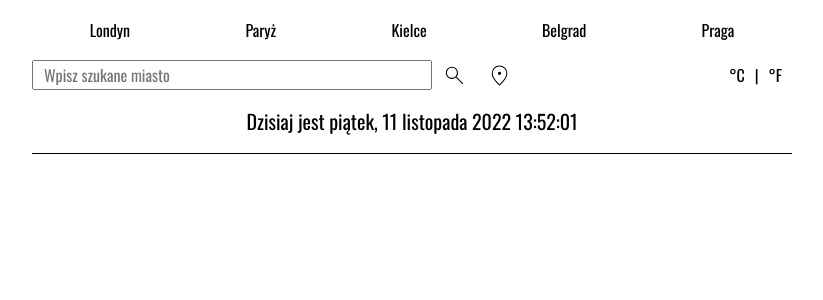
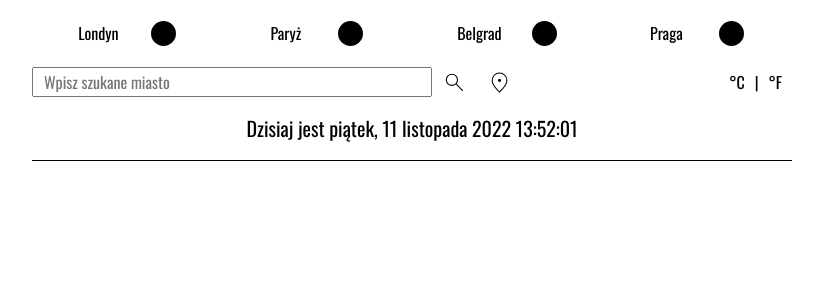
Before and after one commit to carterstorm/react-weather-app, a React (Create React App) app: page / in a window 1280 px wide. Shown: the top 300 px of the page, without its empty margins (228-1051 px from the left). Built offline with nearby package versions, Linux system fonts and the light colour scheme.

Commit message:
added CityText and CityButton

```diff
--- a/src/App.js
+++ b/src/App.js
@@ -15,10 +15,12 @@ import {
 	Input,
 	MainWrapper,
 	StyledLocationSearch,
-	TemperatureButtons
+	TemperatureButtons,
+	CityText
 } from "./MainWrapper/styled";
 import { Loading } from "./MainWrapper/Loading/styled";
 import { Failure } from "./MainWrapper/Failure/styled";
+import { CityButton } from "./MainWrapper/CityButton";
 
 function App() {
 
@@ -31,7 +33,6 @@ function App() {
 	const [userCities, setUserCities] = useState([
 		"Londyn",
 		"Paryż",
-		"Kielce",
 		"Belgrad",
 		"Praga",
 	]);
@@ -91,7 +92,10 @@ function App() {
 				<Header>
 					<CitiesList>
 						{userCities.map(city => (
-							<CityItem key={city}>{city}</CityItem>
+							<CityItem key={city}>
+								<CityText>{city}</CityText>
+								<CityButton></CityButton>
+							</CityItem>
 						))}
 					</CitiesList>
 					<Container>
--- /dev/null
+++ b/src/MainWrapper/CityButton/index.js
@@ -0,0 +1,7 @@
+import { StyledCityButton } from "./styled";
+
+export const CityButton = () => (
+    <StyledCityButton>
+
+    </StyledCityButton>
+);
--- /dev/null
+++ b/src/MainWrapper/CityButton/styled.js
@@ -0,0 +1,9 @@
+import styled from "styled-components";
+
+export const StyledCityButton = styled.button`
+    width: 25px;
+    height: 25px;
+    border: none;
+    border-radius: 50%;
+    background-color: black;
+`;
--- a/src/MainWrapper/styled.js
+++ b/src/MainWrapper/styled.js
@@ -18,8 +18,18 @@ export const CitiesList = styled.ul`
 `;
 
 export const CityItem = styled.li`
+    display: flex;
+    justify-content: space-around;
+    align-items: center;
+    max-width: 150px;
+    width: 100%;
     padding: 5px 10px;
 `;
+
+export const CityText = styled.p`
+    margin: 0;
+`;
+
 
 export const Container = styled.div`
     display: flex;
```
